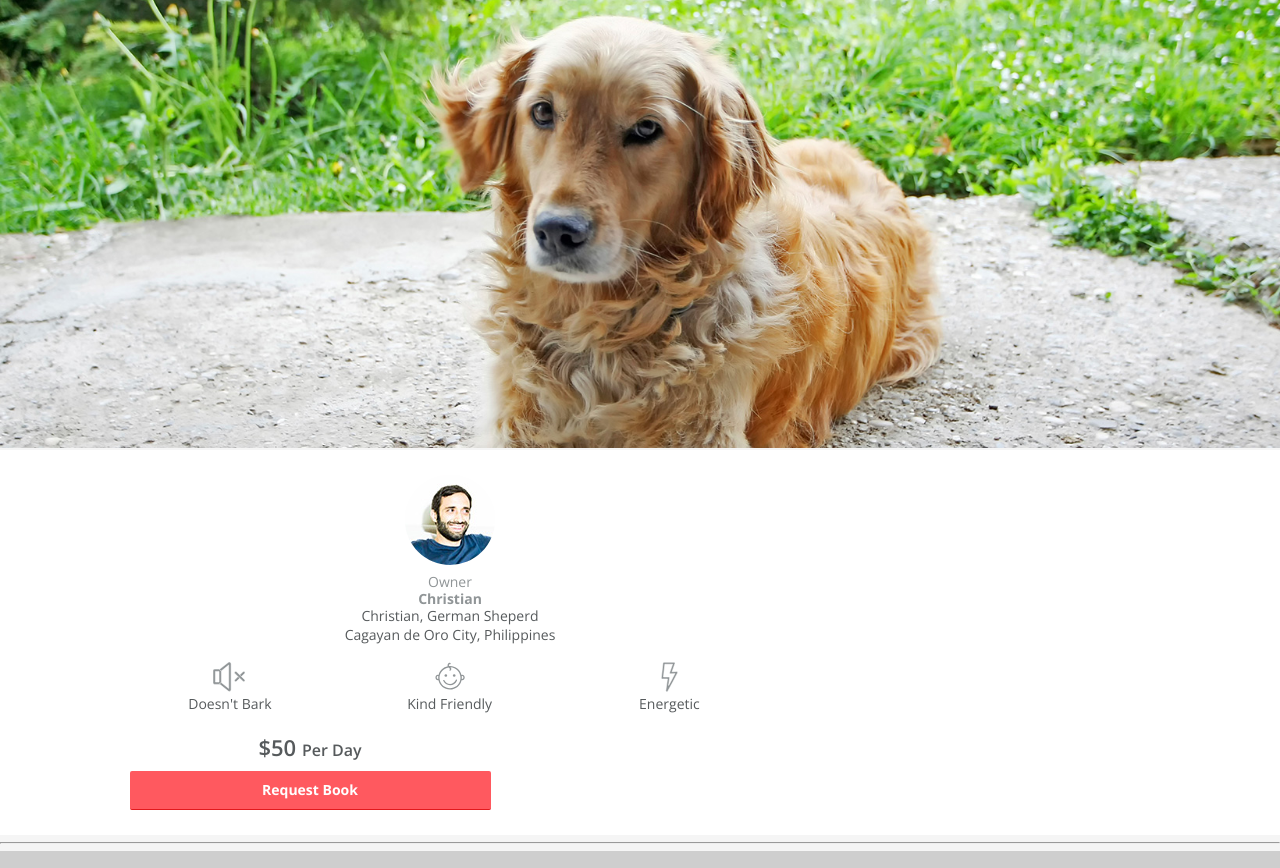
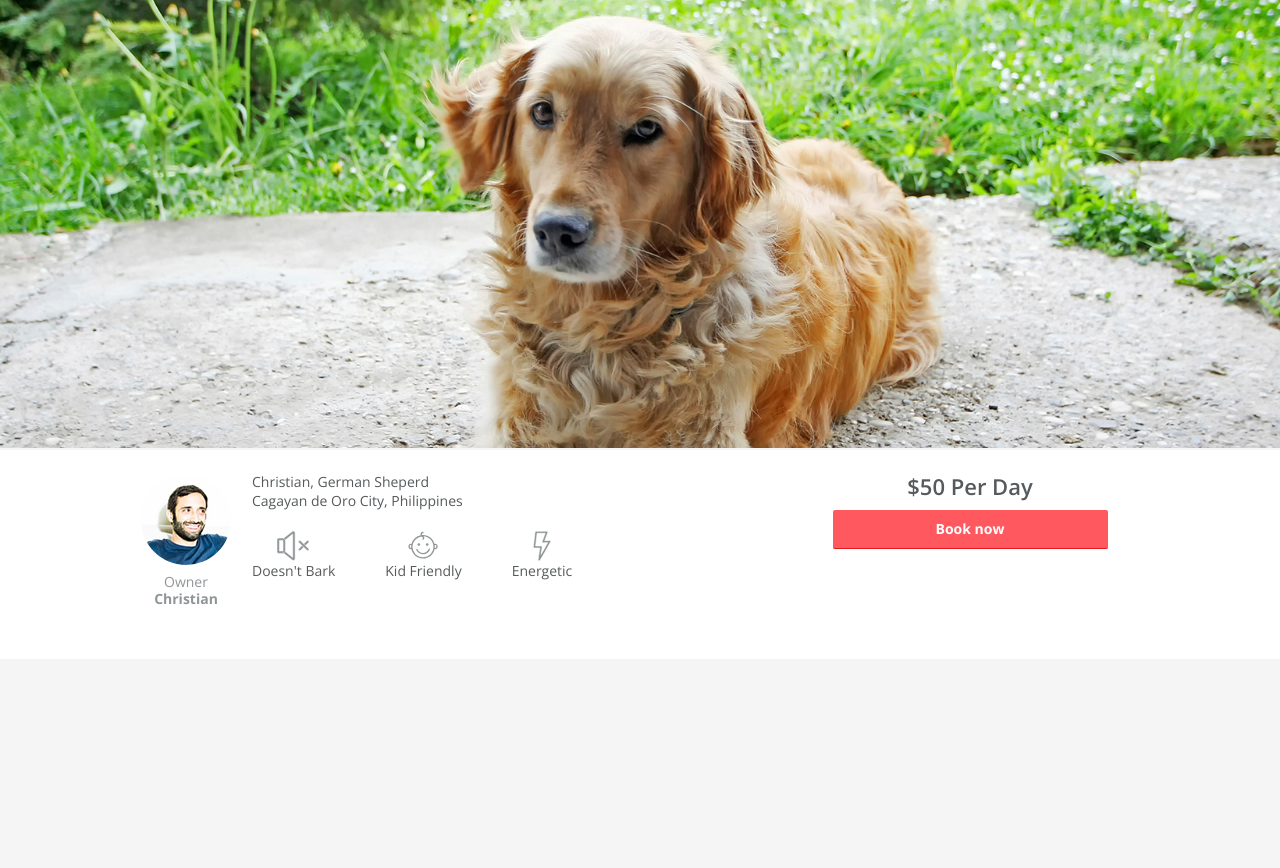
Before and after one commit to GinoongFlores/aircnc-onemonth-project, a plain HTML site: page index.html in a window 1280 px wide. Shown: the part 82-950 px from the top of the page. After the commit the page ends 800 px from the top, so only its background shows below. Drawn offline with nearby package versions, Linux system fonts and the light colour scheme.

Commit message:
third commit

```diff
--- a/css/style.css
+++ b/css/style.css
@@ -31,27 +31,23 @@ a {
   text-decoration: none;
 }
 
-p.about {
-  line-height: 1.5;
-}
-
 strong {
   font-weight: 600;
 }
 
 /* 1st section */
 
-section.bd-white {
+.bd-white {
   background: #fff;
   text-align: center;
   padding: 25px;
 }
 
-section.bd-white h1 {
+.bd-white h1 {
   margin-bottom: 5px;
 }
 
-section.bd-white .profile {
+.bd-white .profile {
   margin-bottom: 25px;
 }
 
@@ -61,12 +57,12 @@ section.bd-white .profile {
 }
 
 h2.relationship,
-h2.owner {
+h2.name {
   color: #909597;
   margin-bottom: 3px;
 }
 
-h2.owner {
+h2.name {
   font-weight: bold;
 }
 
@@ -96,8 +92,6 @@ h2.price .time {
   font-size: 16px;
 }
 
-/* Container */
-.container {}
 
 /* Header */
 header .logo-img {
@@ -113,17 +107,17 @@ header .logo-img {
 }
 
 /* 2nd section */
-section.about {
+.about {
   background-color: rgb(206, 206, 206);
   padding: 20px;
 }
 
-section.about p.about-dog {
+.about p.about-dog {
   line-height: 1.6;
   margin-bottom: 50px;
 }
 
-section.about h3 {
+.about h3 {
   line-height: 3;
   text-align: center;
 }
@@ -132,12 +126,6 @@ section.about h3 {
 .games {
   margin: 30px 0;
 }
-
-
-
-/* Dog's container */
-
-.dogs-container {}
 
 
 /*
@@ -156,27 +144,50 @@ section.about h3 {
   margin: 0 auto;
 }
 
-a.button {
-  text-align: center;
-}
 
 @media only screen and (min-width: 1060px) {
   .container {
     width: 1040px;
     margin: 0 auto;
+
   }
 
   .column {
     float: left;
   }
 
+  .button {
+    width: 275px;
+    margin: auto;
+  }
 
 
-  section.bd-white .profile {
+  .bd-white .profile {
     width: 660px;
   }
 
-  section.bd-white .booking {
+  .bd-white .booking {
     width: 380px;
   }
+
+  .bd-white .owner-details {
+    width: 20%;
+  }
+
+  .bd-white .pet-details {
+    width: 80%;
+    text-align: left;
+  }
+
+  .bd-white .pet-details .icon {
+    margin-right: 50px;
+    width: inherit;
+  }
+
+  .bd-white .pet-details .icon img {
+    display: block;
+    margin: 3px auto 3px;
+  }
+
+
 }
--- a/index.html
+++ b/index.html
@@ -23,49 +23,46 @@
 <section class="clearfix bd-white">
   <div class="container">
     <div class="profile column">
+      <div class="owner-details column">
+        <img src="images/chris-castiglione.png" alt="owner">
+        <h2 class="relationship">Owner</h2>
+        <h2 class="name">Christian</h2>
+      </div> <!-- owner-details -->
 
-      <div class="owner-details">
-        <img src="./images/chris-castiglione.png" class="owner-pic" alt="owner">
-        <h2 class="relationship">Owner</h2>
-        <h2 class="owner">Christian</h2>
-      </div>
 
-      <div class="clearfix pet-details">
+      <div class="clearfix pet-details column">
         <h1>Christian, German Sheperd</h1>
         <p class="location">Cagayan de Oro City, Philippines</p>
 
+        <div class="icons column">
           <div class="icon">
-          <img src="./images/icons/mute.svg" alt="Doesn't Bark">
+            <img src="images/icons/mute.svg" alt="Doesn't Bark">
             <h5>Doesn't Bark</h5>
           </div>
 
           <div class="icon">
-          <img src="./images/icons/baby.svg" alt="Kind Friendly">
-          <h5>Kind Friendly</h5>
+            <img src="images/icons/baby.svg" alt="Kid Friendly">
+            <h5>Kid Friendly</h5>
           </div>
 
           <div class="icon">
-          <img src="./images/icons/lightning.svg" alt="Energetic">
+            <img src="images/icons/lightning.svg" alt="Energetic">
             <h5>Energetic</h5>
           </div>
+        </div> <!-- End of Pet Icons -->
 
-
-      </div>
-
-    </div>
-
-    <div class="booking">
-      <h2 class="price">$50 <span class="time">Per Day</span></h2>
-
-      <a href="#" class="button">Request Book</a>
-    </div>
-
-  </div>
-</section>
+      </div> <!-- End of Pet Details -->
+    </div> <!-- End of Profile -->
+    <div class="booking column">
+      <h2>$50 <span class="time">Per Day</span></h2>
+      <a href="#" class="button">Book now</a>
+    </div> <!-- End of Booking -->
+  </div> <!-- End of Container -->
+</section> <!-- End of bd-white -->
 
 
 
-<hr />
+<!-- <hr />
 
 <section class="about column">
   <h3>About this Dog</h3>
@@ -110,7 +107,7 @@
 </section>
 
 
-<hr />
+<hr /> -->
 
 </body>
 
```
Lines whose indentation alone changed are shown as unchanged.
